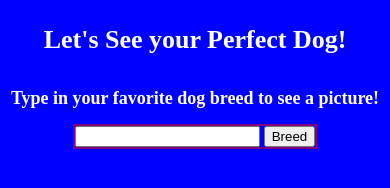
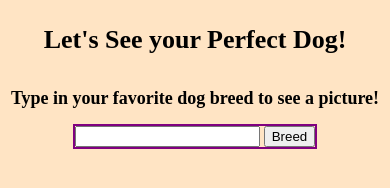
Before and after one commit to llseely626/llseely626.github.io, a plain HTML site: page Perfect_dog/index.html in a window 390 px wide. Drawn offline with nearby package versions, Linux system fonts and the light colour scheme.

Commit message:
Perfect Dog push

```diff
--- a/Perfect_dog/styles.css
+++ b/Perfect_dog/styles.css
@@ -40,22 +40,14 @@
 }
 
 @media (min-width: 320px) and (max-width:750px) {
-    body {
-        background-color: blue;
-        /* margin: 10px 10px 10px 10px; */
-        /* display: flex;
-        flex-direction: column;
-        align-items: center */
-    }
+
 
     h1 {
-        color: white;
         text-align: center;
         font-size: 26px;
     }
 
     h2 {
-        color: white;
         text-align: center;
         font-size: 18px;
     }
```
